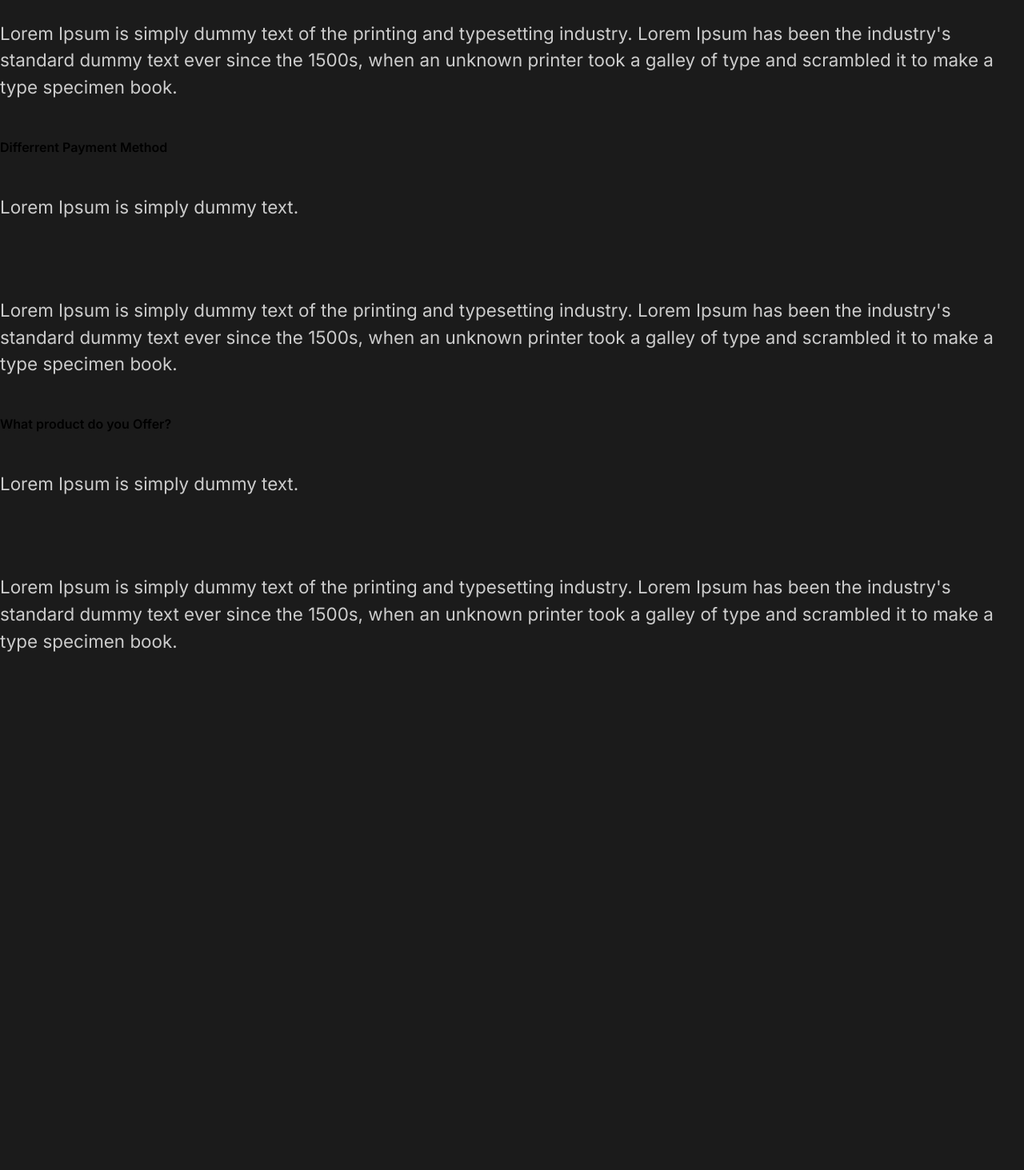
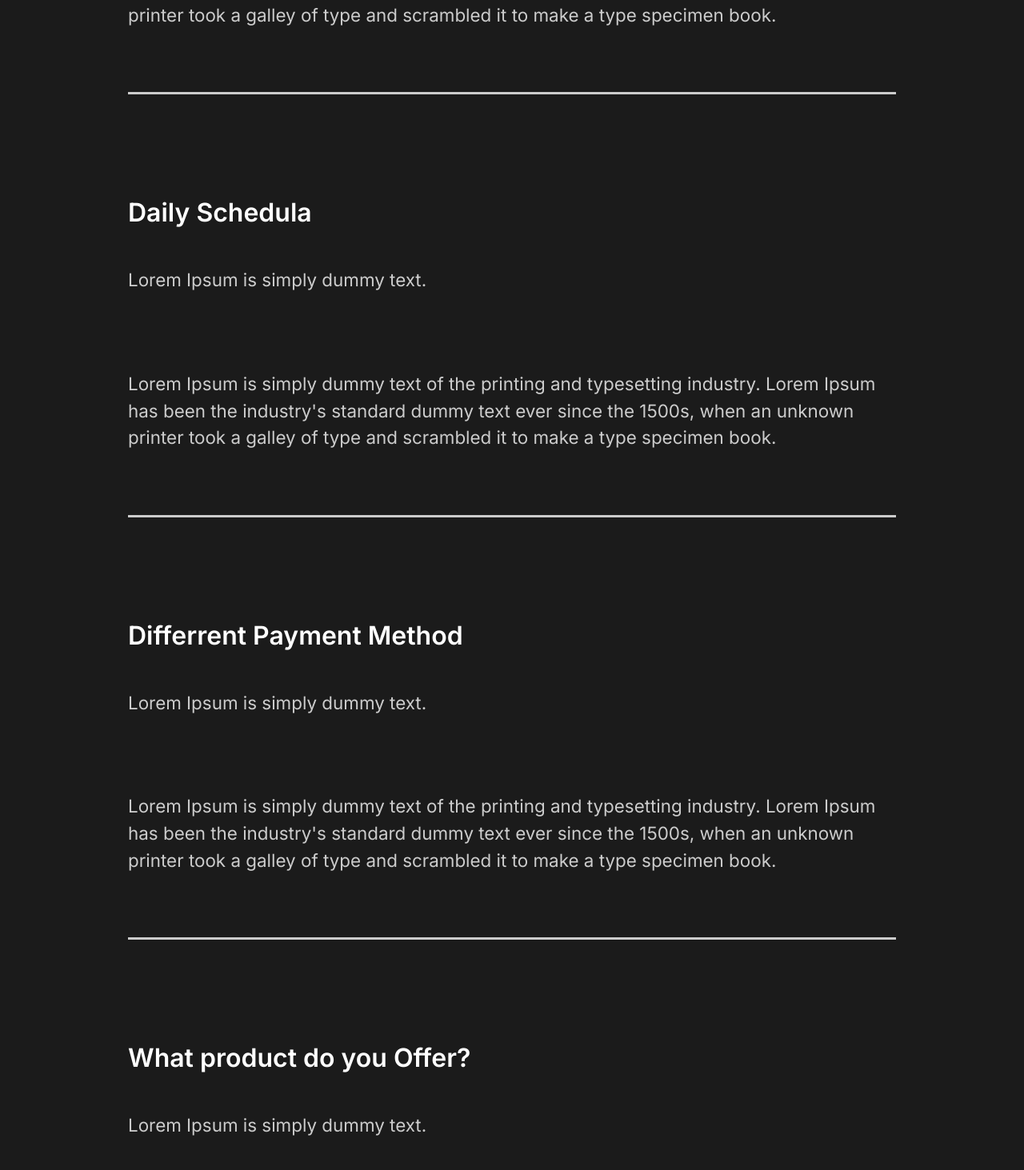
Before and after one commit to mknumberone/the-creative-rect-course-capture, a React (Create React App) app: page / in a window 1280 px wide. Shown: the part 2667-4130 px from the top of the page at 80% size. Before the commit the page ends 3533 px from the top, so only its background shows below. Built offline with nearby package versions, Linux system fonts and the light colour scheme.

Commit message:
7.Style Faq

```diff
--- a/src/components/FaqSection.js
+++ b/src/components/FaqSection.js
@@ -1,8 +1,9 @@
 import React from 'react';
-
+import styled from 'styled-components'
+import {About,Description,Hide,Image} from '../styles'
 const FaqSection = () => {
     return (
-        <div className="faq">
+      <Faq>
             <h2>Any Question <span>FAQ</span></h2>
             <div className="question">
                 <h4>How Do I Start?</h4>
@@ -15,6 +16,7 @@
                         make a type specimen book.
                     </p>
                 </div>
+                <div className="faq-line"></div>
             </div>
             <div className="question">
                 <h4>Daily Schedula</h4>
@@ -27,7 +29,9 @@
                         make a type specimen book.
                     </p>
                 </div>
+                <div className="faq-line"></div>
             </div>
+
             <div className="question">
                 <h4>Differrent Payment Method</h4>
                 <div className="answer">
@@ -39,6 +43,7 @@
                         make a type specimen book.
                     </p>
                 </div>
+                <div className="faq-line"></div>
             </div>
             <div className="question">
                 <h4>What product do you Offer?</h4>
@@ -51,9 +56,35 @@
                         make a type specimen book.
                     </p>
                 </div>
+                <div className="faq-line"></div>
             </div>
-        </div>
+            </Faq>
     )
 }
-
+const Faq = styled(About)`
+display: block;
+span{
+    display: block;
+}
+h2{
+    padding-bottom:2rem;
+    font-weight:lighter;
+}
+.faq-line{
+    background: #cccccc;
+    height:0.2rem;
+    margin:2rem 0rem;
+    width:100% ;
+}
+.question{
+    padding:3rem 0rem;
+    cursor: pointer;
+}
+.awser{
+    padding:2rem 0rem;
+    p{
+        padding:1rem 0rem;
+    }
+}
+`
 export default FaqSection
--- a/src/components/GlobalStyle.js
+++ b/src/components/GlobalStyle.js
@@ -34,6 +34,7 @@
 }
 h4{
     font-weight:bold;
+    font-size:2rem;
 }
 a{
     font-size:1.1rem;
```
